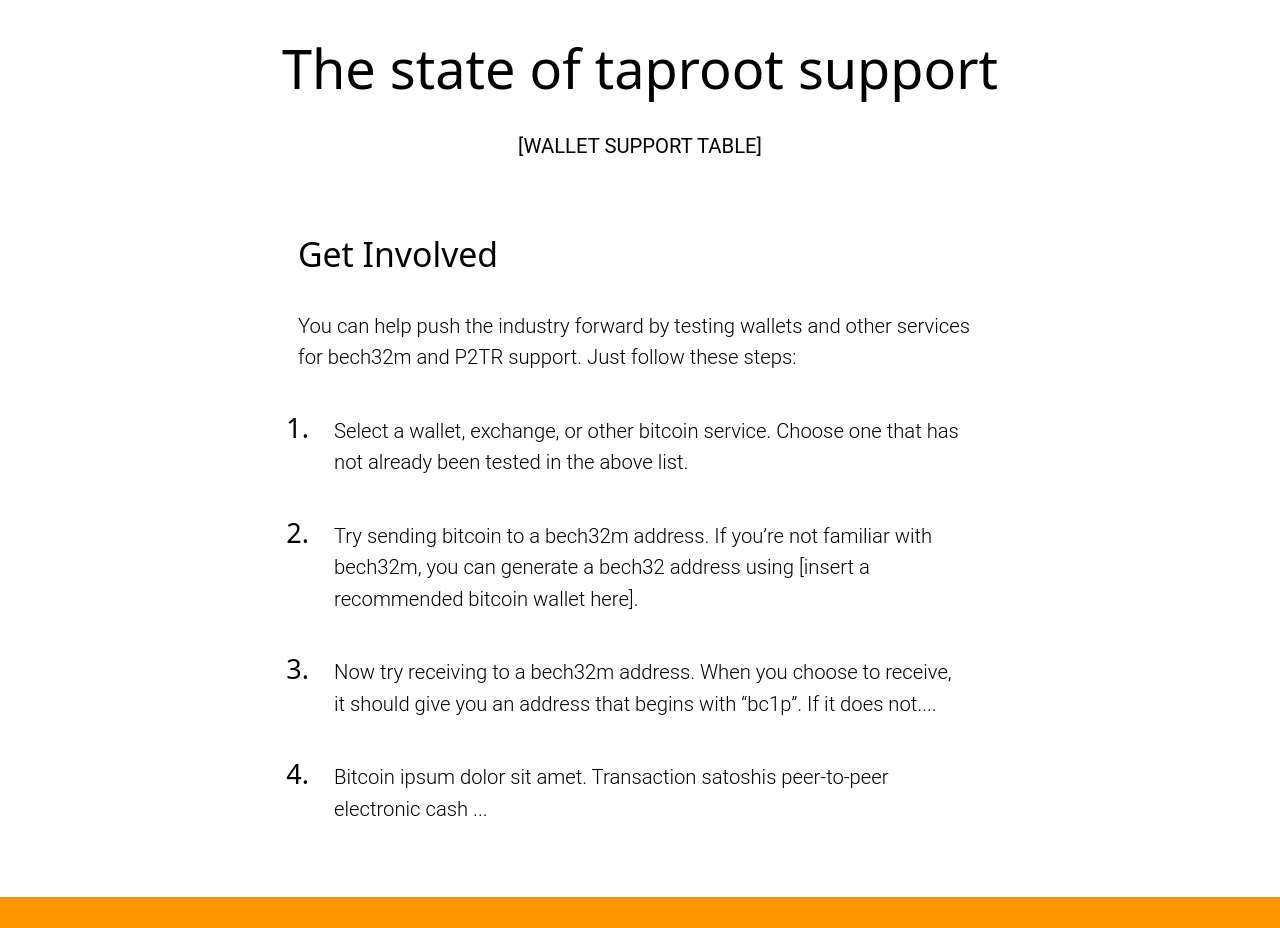
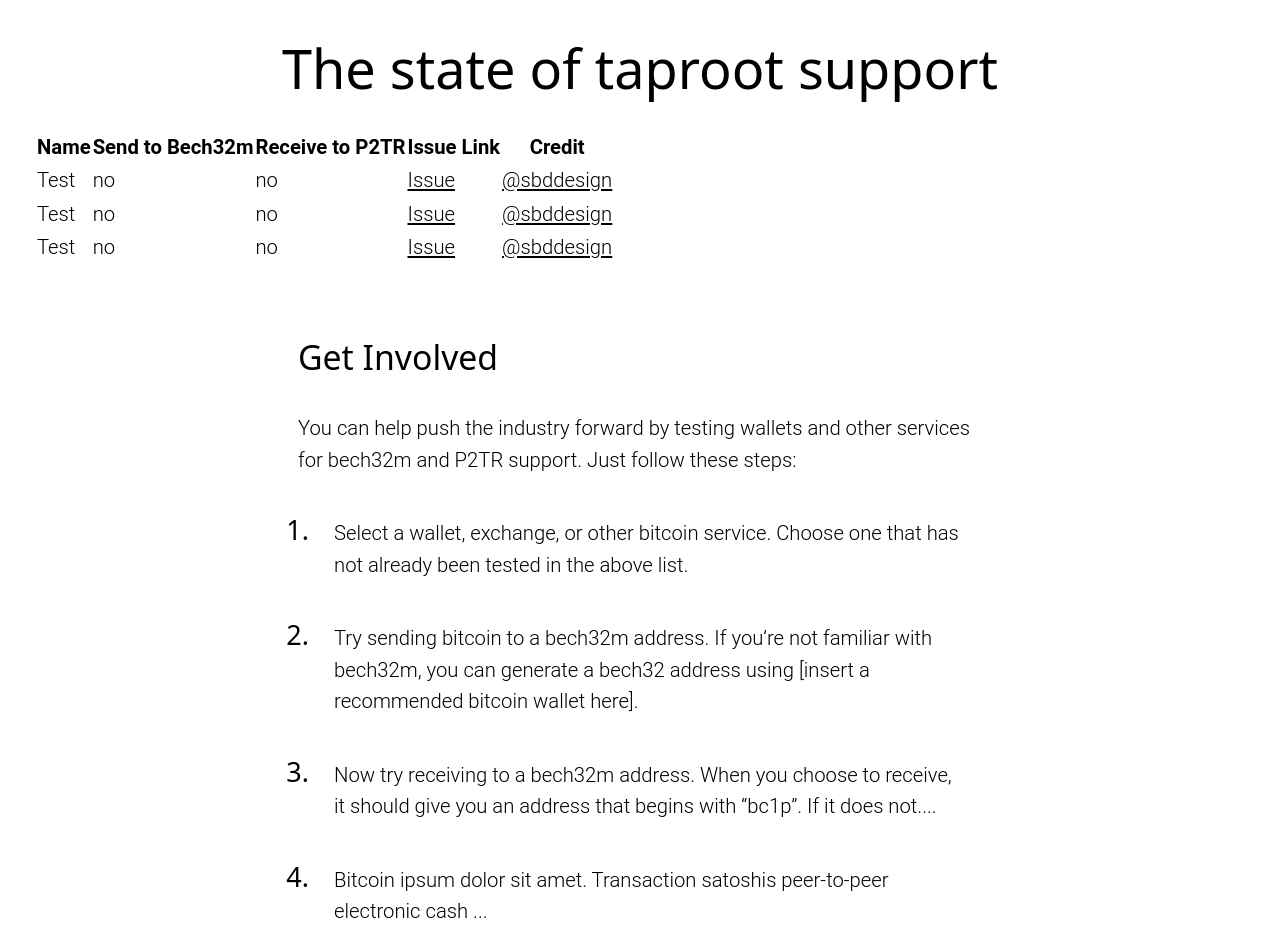
Before and after one commit to sbddesign/bech32m-adoption, a Next.js app: page / in a window 1280 px wide. Shown: the part 1620-2548 px from the top of the page. Built offline with nearby package versions, Linux system fonts and the light colour scheme.

Commit message:
Basic support table

```diff
--- /dev/null
+++ b/components/support-table.js
@@ -0,0 +1,48 @@
+import support from '../support.json'
+
+export default function SupportTable() {
+  return(
+    <table>
+      <thead>
+        <tr>
+          <th>
+            Name
+          </th>
+          <th>
+            Send to Bech32m
+          </th>
+          <th>
+            Receive to P2TR
+          </th>
+          <th>
+            Issue Link
+          </th>
+          <th>
+            Credit
+          </th>
+        </tr>
+      </thead>
+      <tbody>
+      {support.map((s)=>(
+        <tr>
+          <td>
+            {s.wallet.name}
+          </td>
+          <td>
+            {s.send_bech32m}
+          </td>
+          <td>
+            {s.receive_p2tr}
+          </td>
+          <td>
+            <a href={s.issue_link}>Issue</a>
+          </td>
+          <td>
+            <a href={s.credit.uri}>{s.credit.name}</a>
+          </td>
+        </tr>
+      ))}
+      </tbody>
+    </table>
+  )
+}
--- a/pages/index.js
+++ b/pages/index.js
@@ -1,6 +1,7 @@
 import Head from 'next/head'
 import { faTwitter, faGithub, faSlack } from '@fortawesome/free-brands-svg-icons'
 import { FontAwesomeIcon } from '@fortawesome/react-fontawesome'
+import SupportTable from '../components/support-table';
 
 export default function Home() {
   return (
@@ -61,7 +62,6 @@ export default function Home() {
                 <path d="M323.874 12.4828C276.235 -17.5192 239.533 83.8567 227.137 138.295L244.229 149.854C290.627 116.564 371.514 42.4849 323.874 12.4828Z" fill="#C8E8F2"/>
                 <path d="M305.967 31.7064C280.783 12.9485 250.702 80.6277 237.462 120.565C236.627 123.083 237.61 125.829 239.824 127.29L242.17 128.837C244.328 130.261 247.156 130.133 249.143 128.478C280.518 102.333 331.153 50.4654 305.967 31.7064Z" fill="#F1D0CC"/>
               </svg>
-
             </div>
             <h1 className="sr-only">When taproot?</h1>
             <p className="text-xl xl:text-2xl">
@@ -116,9 +116,7 @@ export default function Home() {
             The state of taproot support
           </h2>
 
-          <p className="text-center mx-auto">
-            <strong>[WALLET SUPPORT TABLE]</strong>
-          </p>
+          <SupportTable />
         </div>
 
         {/* Get Involved */}
--- /dev/null
+++ b/support.json
@@ -0,0 +1,47 @@
+[
+  {
+    "wallet": {
+      "name": "Test",
+      "uri": "https://bitcoin.design/"
+    },
+    "send_bech32m": "no",
+    "receive_p2tr": "no",
+    "creates_bip21": "no",
+    "notes": "",
+    "issue_link": "https://twitter.com/Pellicceama/status/1436324051803414535",
+    "credit": {
+      "name": "@sbddesign",
+      "uri": "https://github.com/sbddesign"
+    }
+  },
+  {
+    "wallet": {
+      "name": "Test",
+      "uri": "https://bitcoin.design/"
+    },
+    "send_bech32m": "no",
+    "receive_p2tr": "no",
+    "creates_bip21": "no",
+    "notes": "",
+    "issue_link": "https://twitter.com/Pellicceama/status/1436324051803414535",
+    "credit": {
+      "name": "@sbddesign",
+      "uri": "https://github.com/sbddesign"
+    }
+  },
+  {
+    "wallet": {
+      "name": "Test",
+      "uri": "https://bitcoin.design/"
+    },
+    "send_bech32m": "no",
+    "receive_p2tr": "no",
+    "creates_bip21": "no",
+    "notes": "",
+    "issue_link": "https://twitter.com/Pellicceama/status/1436324051803414535",
+    "credit": {
+      "name": "@sbddesign",
+      "uri": "https://github.com/sbddesign"
+    }
+  }
+]
```
